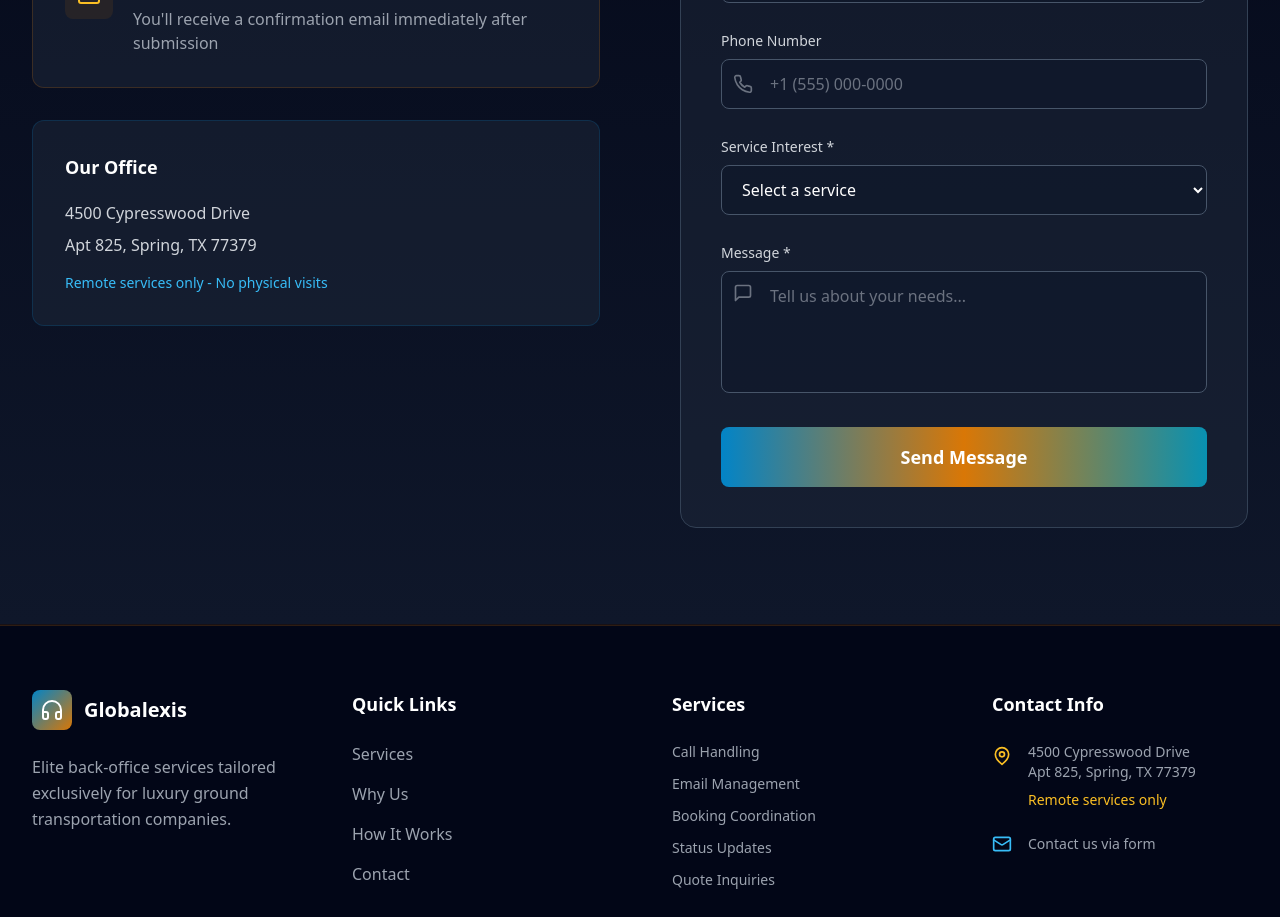
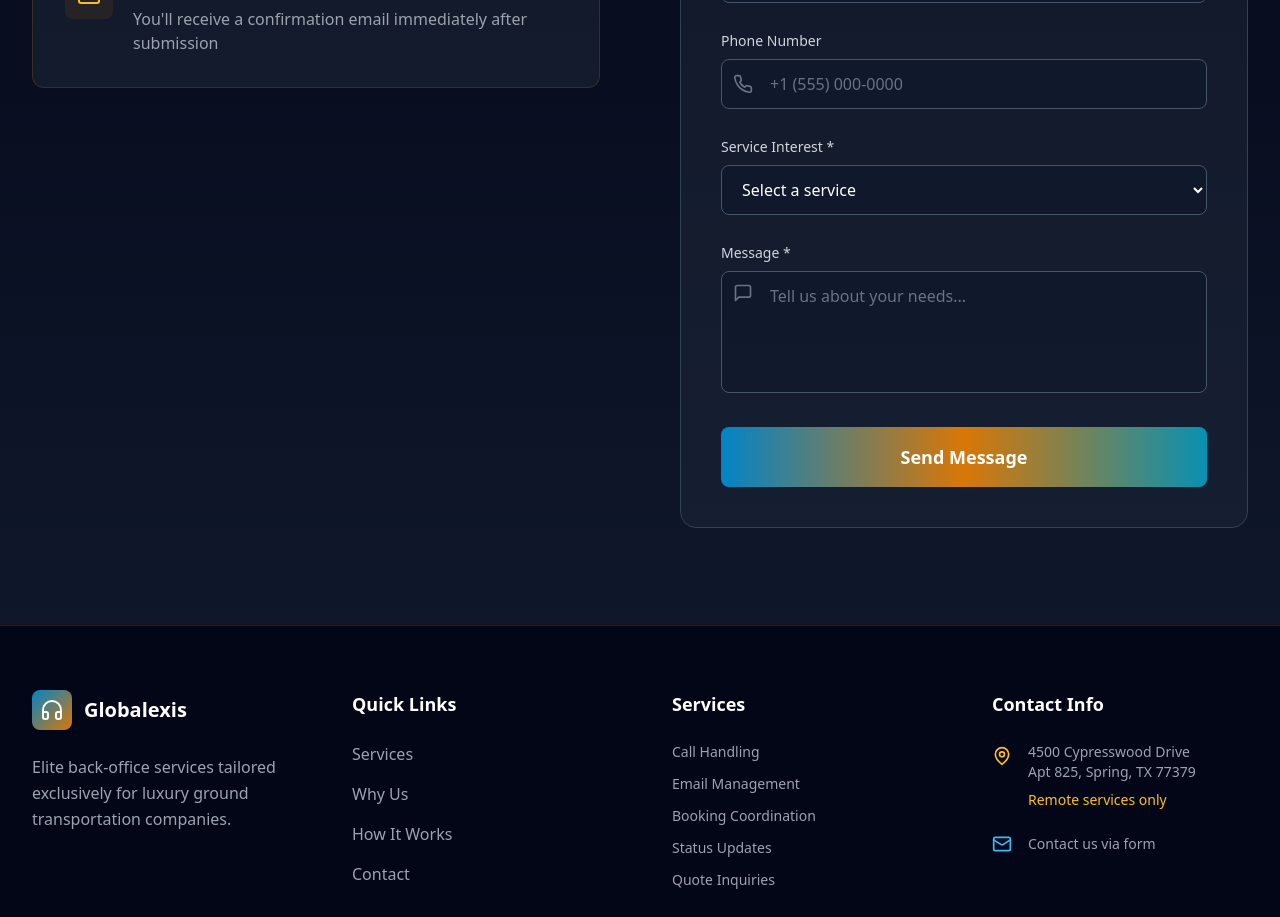
Before and after one commit to salpuree/globalexis, a React (Vite) app: page / in a window 1280 px wide. Shown: the part 4740-5657 px from the top of the page. Built offline with nearby package versions, Linux system fonts and the light colour scheme.

Commit message:
Remove "Our Office" info block from contact form
cgen-148948a926dc451f9b35b18549dfa85a

```diff
--- a/src/components/ContactForm.tsx
+++ b/src/components/ContactForm.tsx
@@ -103,15 +103,6 @@ export function ContactForm() {
                     You'll receive a confirmation email immediately after submission
                   </p>
                 </div>
-              </div>
-
-              <div className="p-8 bg-dark-800/50 backdrop-blur-sm rounded-xl border border-primary-600/20 hover:border-primary-600/50 transition-colors">
-                <h3 className="text-lg font-semibold text-white mb-5">Our Office</h3>
-                <p className="text-gray-300 mb-2">4500 Cypresswood Drive</p>
-                <p className="text-gray-300 mb-4">Apt 825, Spring, TX 77379</p>
-                <p className="text-sm text-primary-400 font-medium">
-                  Remote services only - No physical visits
-                </p>
               </div>
             </div>
           </div>
```
